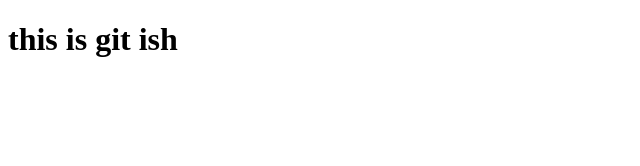
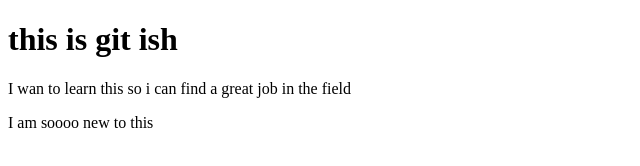
Before and after one commit to GoReala23/new-repo, a plain HTML site: page index.html in a window 1280 px wide. Shown: the whole page, without its empty margins (0-640 px from the left). Drawn offline with Linux system fonts and the light colour scheme.

Commit message:
Add p tag

```diff
--- a/index.html
+++ b/index.html
@@ -2,5 +2,9 @@
 <html lang="en">
   <head>
     <h1>this is git ish</h1>
+    <p>I wan to learn this so i can find a great job in the field</p>
   </head>
+  <body>
+    <p>I am soooo new to this</p>
+  </body>
 </html>
```
